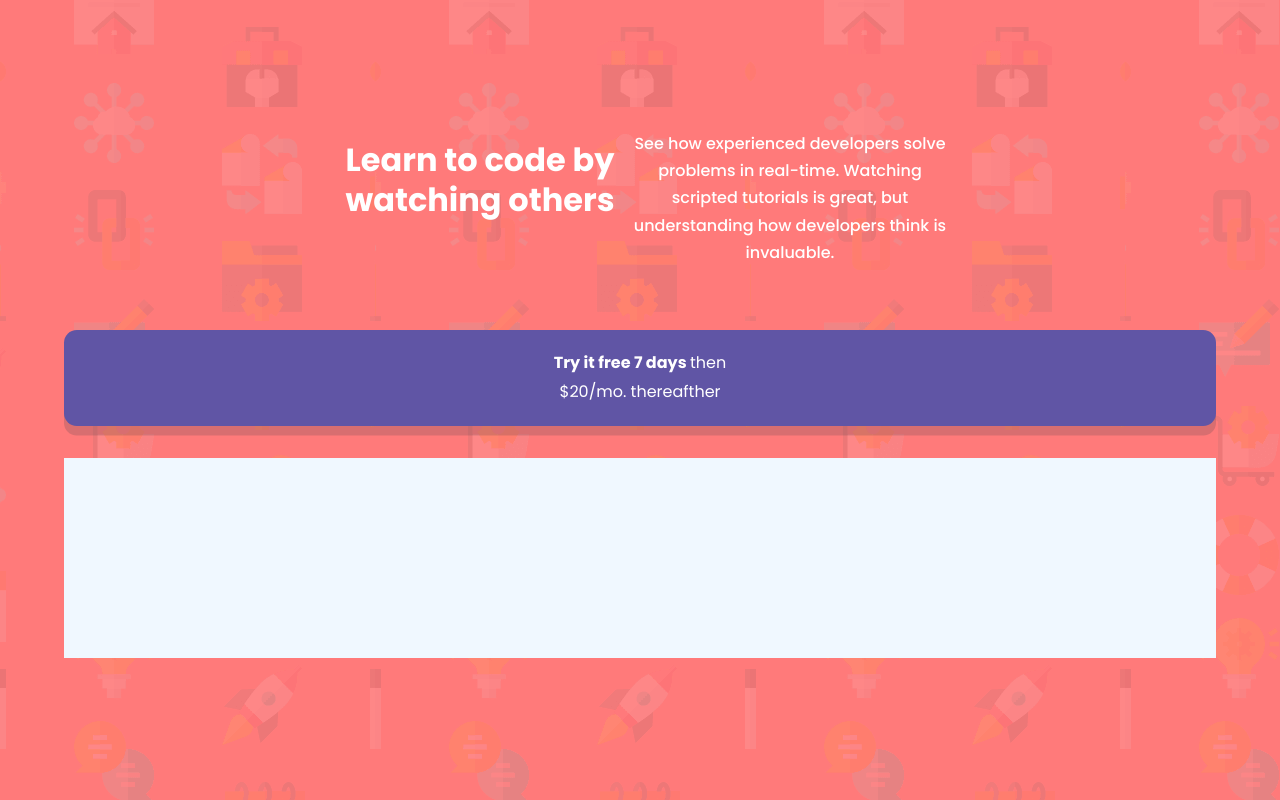
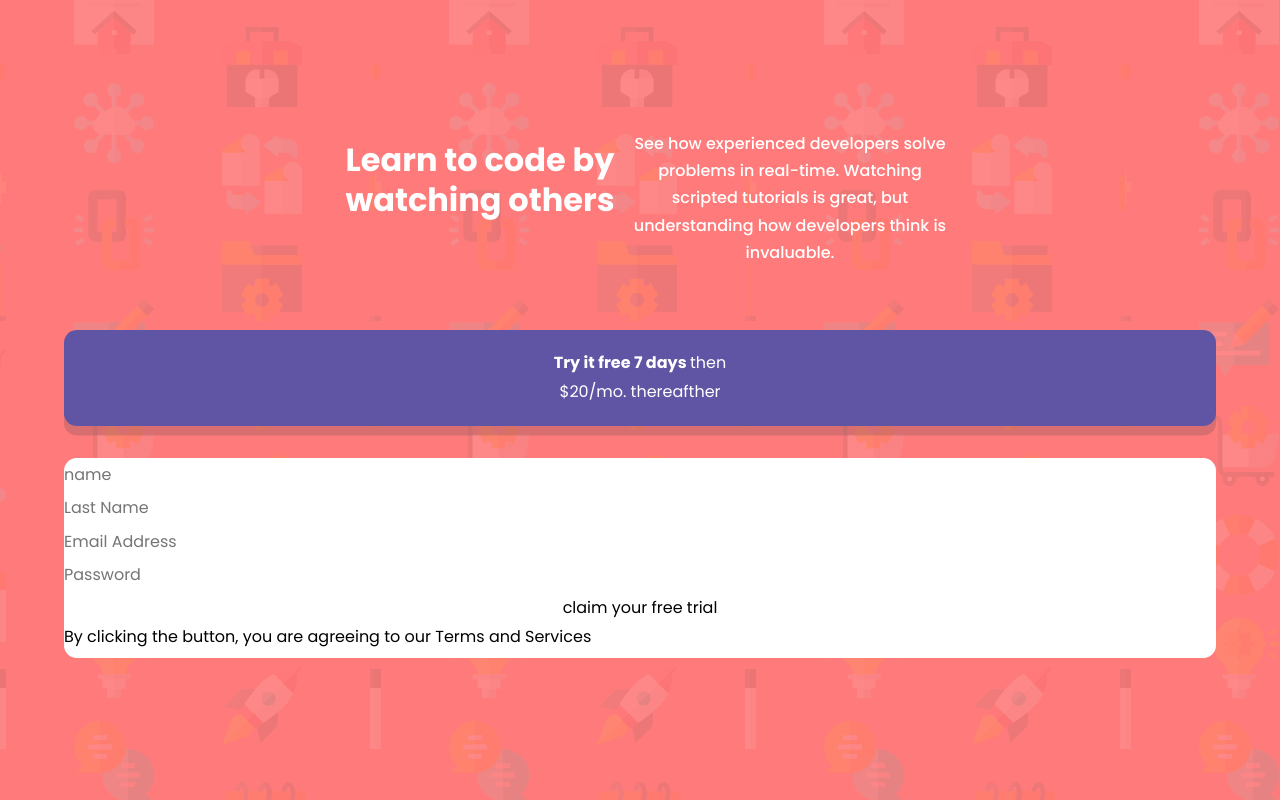
Before and after one commit to NikolaiKoz/FrontendMentor-Sign-up-form.github.io, an Angular app in the folder frontend/: page / in a window 1280 px wide. Built offline with nearby package versions, Linux system fonts and the light colour scheme.

Commit message:
feat: :construction: form WIP.

```diff
--- a/frontend/src/app/components/form/form.component.html
+++ b/frontend/src/app/components/form/form.component.html
@@ -1,3 +1,18 @@
 <form class="form">
 
+    <input class="form__input" type="text" name="name" placeholder="name" />
+
+    <input class="form__input" type="text" name="lastName" placeholder="Last Name" />
+
+    <input class="form__input" type="email" name="email" placeholder="Email Address" />
+
+    <input class="form__input" type="password" name="name" placeholder="Password" />
+
+    <input class="form__input--btn" type="button" value="claim your free trial" />
+
+    <p class="form__description">
+        By clicking the button, you are agreeing to our
+        <a href="#" class="form__description--anchor">Terms and Services</a>
+    </p>
+
 </form>
--- a/frontend/src/app/components/form/form.component.scss
+++ b/frontend/src/app/components/form/form.component.scss
@@ -6,5 +6,9 @@
     background-color: $White;
     width: 100%;
     height: 200px;
-    background-color: aliceblue;
+    background-color: $White;
+    border-radius: 0.8rem;
+
+    display: grid;
+    grid-template-rows: 4;
 }
--- a/frontend/src/app/components/offer/offer.component.scss
+++ b/frontend/src/app/components/offer/offer.component.scss
@@ -1,24 +1,24 @@
-@import '../../shared/styles/flex';
-@import '../../shared/styles/colors';
+@import "../../shared/styles/flex";
+@import "../../shared/styles/colors";
 
-.offer{
+.offer {
   background-color: $Blue;
   color: $White;
 
   margin: 0 auto 2rem auto;
-    padding: 1.2rem 0 1.2rem  0;
+  padding: 1.2rem 0 1.2rem 0;
   line-height: 1.8rem;
 
   width: 100%;
-    border-radius: .8rem;
-    box-shadow: 0rem .6rem rgba($Dark-Blue, .2);
+  border-radius: 0.8rem;
+  box-shadow: 0rem 0.6rem rgba($Dark-Blue, 0.2);
   @include flex();
 
-    &__description{
+  &__description {
     width: 12rem;
     text-align: center;
 
-        &--strong{
+    &--strong {
       font-weight: 800;
     }
   }
```
Lines whose indentation alone changed are shown as unchanged.
